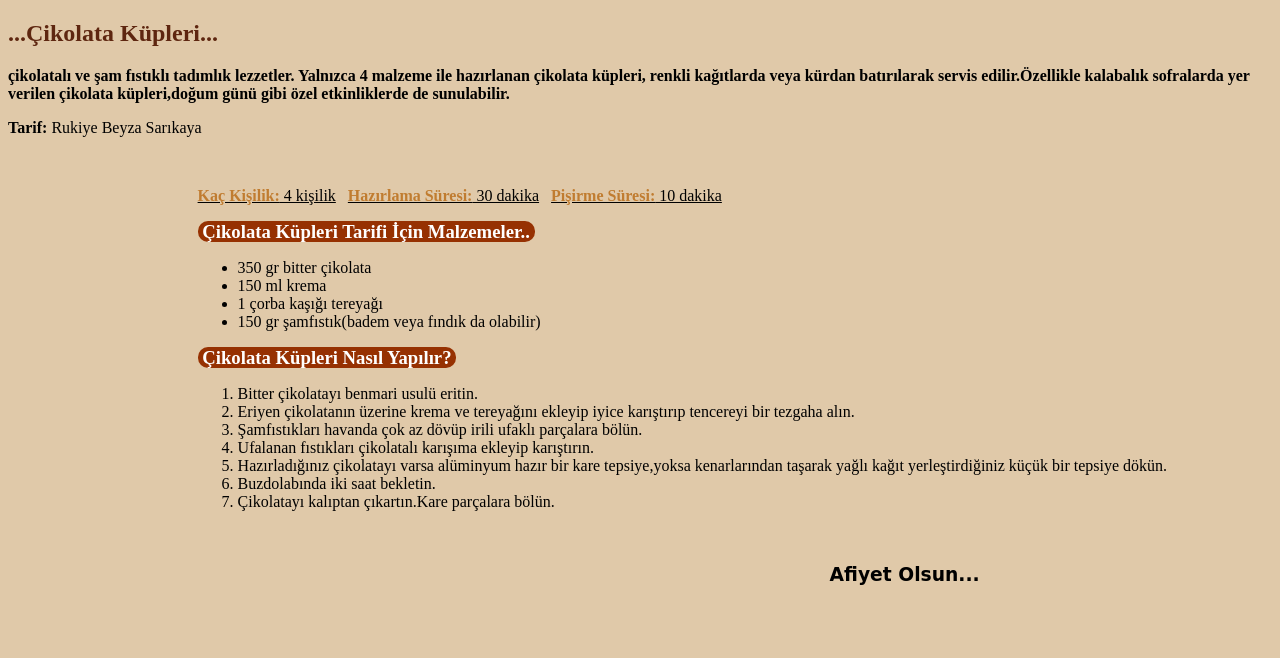
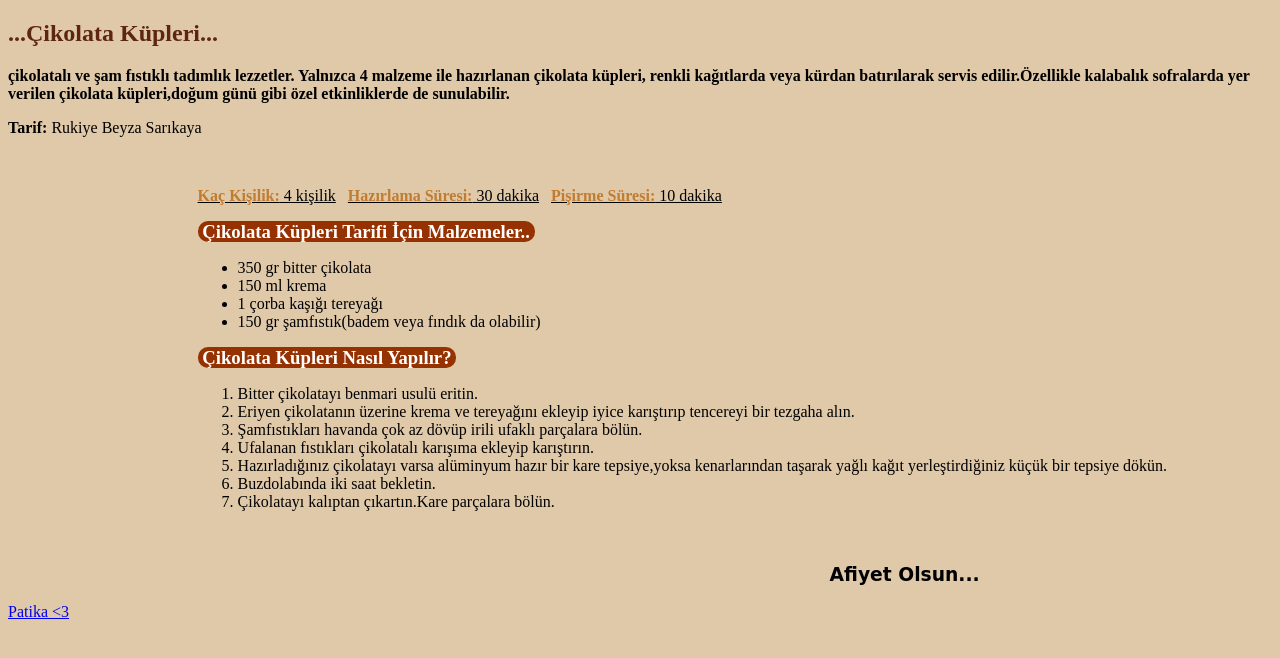
Before and after one commit to ufukuyumaz/kodluyoruzilkrepo, a plain HTML site: page html_odev_3/index.html in a window 1280 px wide. Drawn offline with Linux system fonts and the light colour scheme.

Commit message:
patika link eklendi

```diff
--- a/html_odev_3/index.html
+++ b/html_odev_3/index.html
@@ -57,6 +57,6 @@
         </section>
 
 
-
+        <a href="patika.dev">Patika <3 </a>
     </body>
 </html>
```
